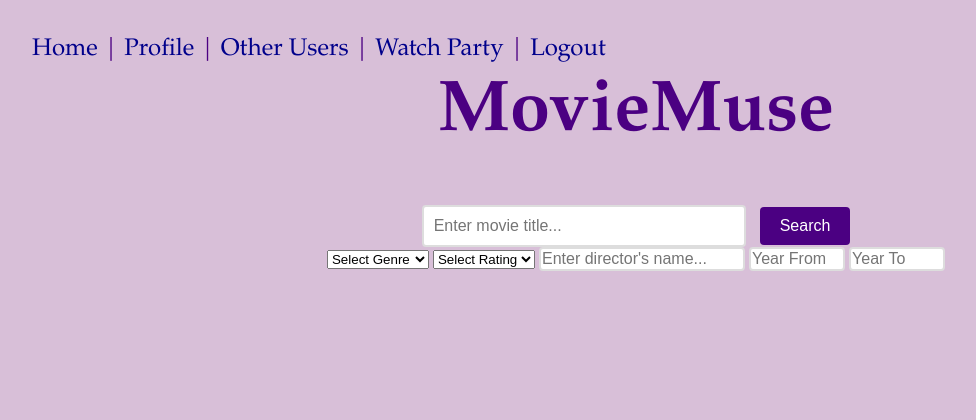
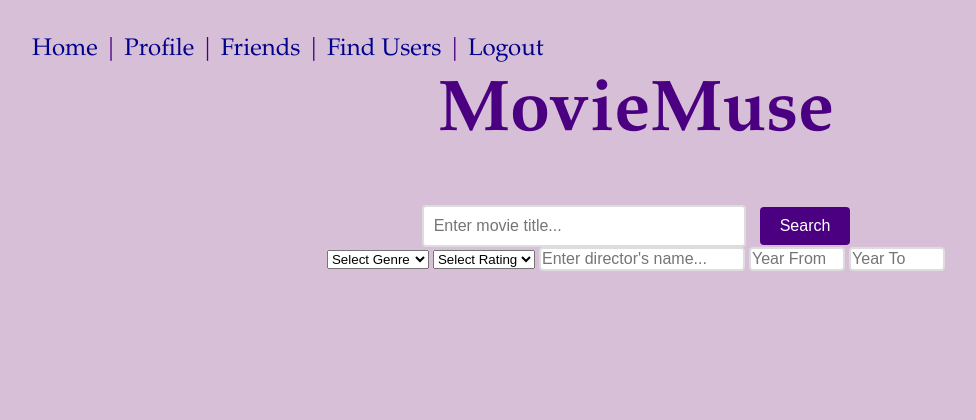
Before and after one commit to Enduge/MovieMuse, a Django app: page / in a window 1280 px wide. Shown: the top 420 px of the page, without its empty margins (4-980 px from the left). Run offline with Django 5.2, Linux system fonts and the light colour scheme; a user stored in the database is signed in.

Commit message:
Update layout.html
new view functions for the friend system

```diff
--- a/mysite/templates/layout.html
+++ b/mysite/templates/layout.html
@@ -14,8 +14,8 @@
     <a href="/">Home</a> |
     {% if user.is_authenticated %}
     <a href="/users/profile/">Profile</a> |
-    <a href="/users/profile_list/">Other Users</a> |
-    <a href="/users/watchparty/create">Watch Party</a> |
+    <a href="/users/friends/">Friends</a> |
+    <a href="/users/search_users/">Find Users</a> |
     <a href="/users/logout/">Logout</a>
     {% else %}
     <a href="/users/login/">Login</a>/<a href="/users/register/">Register</a>
```
